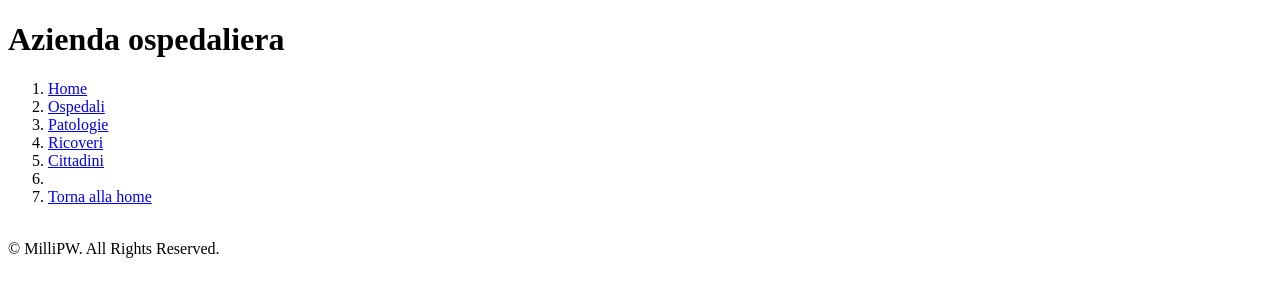
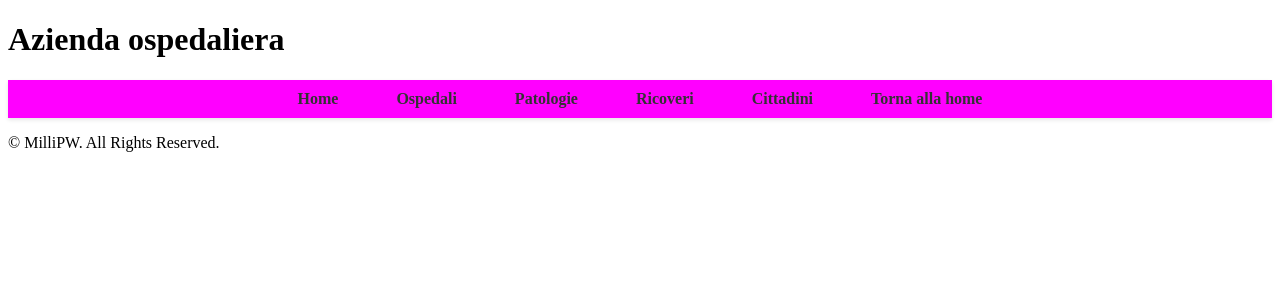
Before and after one commit to DavideMai/MilliPW, a PHP site: page /index.php in a window 1280 px wide. Shown: the top 300 px of the page. Run offline with PHP 8.4, Linux system fonts and the light colour scheme.

Commit message:
feat: changed navbar

```diff
--- a/app/css/style.css
+++ b/app/css/style.css
@@ -44,3 +44,35 @@ form input[type="submit"] {
 form input[type="submit"]:hover {
   background-color: #45a049;
 }
+
+.navbar {
+  background-color: #ff00ff; /* Magenta di sfondo */
+  padding: 10px 0;
+  box-shadow: 0 2px 4px rgba(0, 0, 0, 0.1); /* Leggera ombra */
+}
+
+.navbar-list {
+  list-style-type: none;
+  margin: 0;
+  padding: 0;
+  text-align: center; /* Centra gli elementi */
+}
+
+.navbar-item {
+  display: inline; /* Elementi in linea orizzontale */
+  margin: 0 15px; /* Spazio tra le voci */
+}
+
+.navbar-link {
+  text-decoration: none;
+  color: #333; /* Colore del testo grigio scuro */
+  font-weight: bold;
+  padding: 8px 12px;
+  border-radius: 5px;
+  transition: background-color 0.3s, color 0.3s; /* Transizione graduale */
+}
+
+.navbar-link:hover {
+  background-color: #007bff; /* Blu al passaggio del mouse */
+  color: #fff; /* Testo bianco al passaggio del mouse */
+}
--- a/app/nav.html
+++ b/app/nav.html
@@ -1,11 +1,10 @@
-<nav>
-	<ol>
-		<li><a href="index.php">Home</a></li>
-	  <li><a href="ospedale.php">Ospedali</a></li>
-	  <li><a href="patologie.php">Patologie</a></li>
-	  <li><a href="ricoveri.php">Ricoveri</a></li>
-	  <li><a href="cittadini.php">Cittadini</a></li>
-		<li><a></a></li>
-		<li><a href="../index.php">Torna alla home</a></li>
-	</ol>
+<nav class="navbar">
+    <ul class="navbar-list">
+        <li class="navbar-item"><a href="index.php" class="navbar-link">Home</a></li>
+        <li class="navbar-item"><a href="ospedale.php" class="navbar-link">Ospedali</a></li>
+        <li class="navbar-item"><a href="patologie.php" class="navbar-link">Patologie</a></li>
+        <li class="navbar-item"><a href="ricoveri.php" class="navbar-link">Ricoveri</a></li>
+        <li class="navbar-item"><a href="cittadini.php" class="navbar-link">Cittadini</a></li>
+        <li class="navbar-item"><a href="../index.php" class="navbar-link">Torna alla home</a></li>
+    </ul>
 </nav>
```
